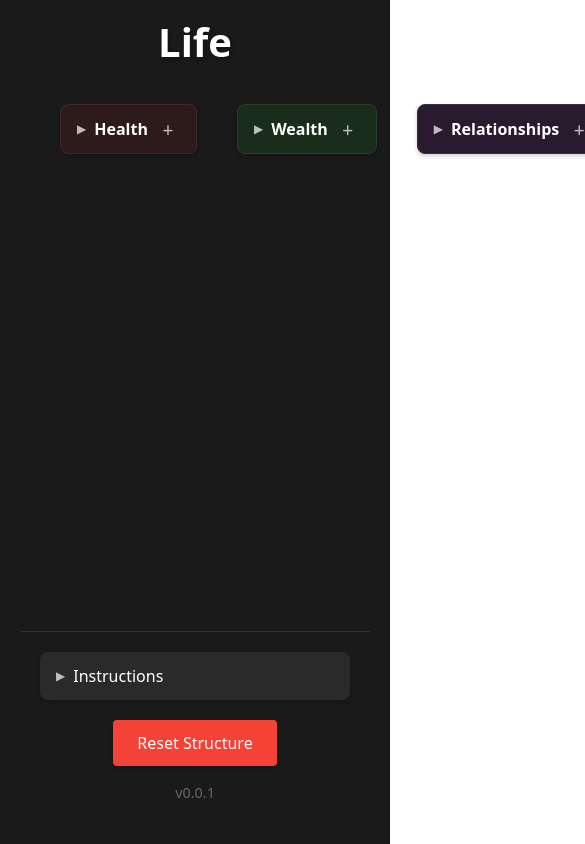
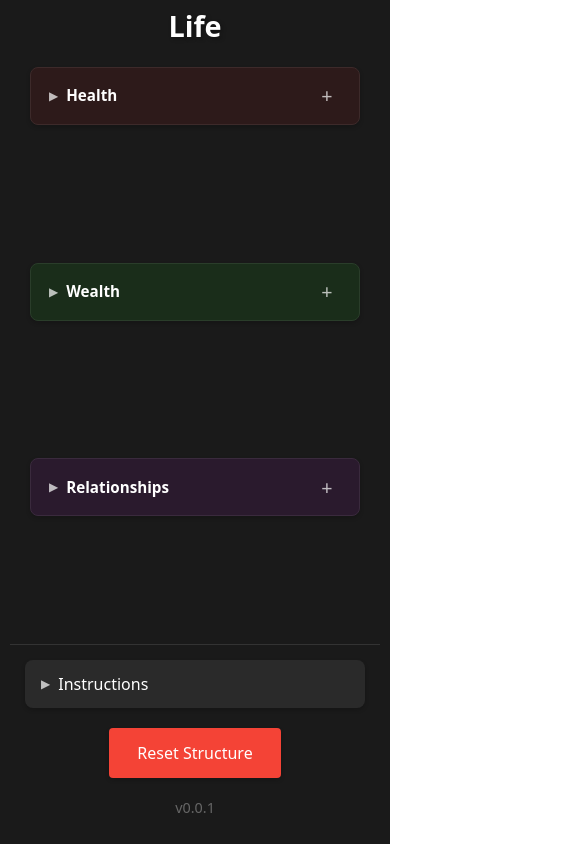
Before and after one commit to joebuono/life, a React (Vite) app: page / in a window 390 px wide. Shown: the top 844 px of the page, 585 px wide, since content can reach past the window. Built offline with nearby package versions, Linux system fonts and the light colour scheme.

Commit message:
Add mobile optimizations with responsive design

```diff
--- a/src/components/LifeTree.css
+++ b/src/components/LifeTree.css
@@ -358,3 +358,101 @@
   left: 0;
   color: #4CAF50;
 }
+
+/* Mobile Optimizations */
+@media (max-width: 768px) {
+  .life-tree {
+    padding: 10px;
+  }
+
+  .life-tree h1 {
+    font-size: 2em;
+    margin: 0 0 15px 0;
+  }
+
+  .tree-container {
+    flex-direction: column;
+    gap: 20px;
+    padding: 10px 20px;
+  }
+
+  .tree-node {
+    max-width: 100%;
+  }
+
+  .tree-children {
+    gap: 12px;
+    padding-top: 15px;
+  }
+
+  .tree-label {
+    padding: 16px 20px;
+    margin-bottom: 8px;
+  }
+
+  .add-button, .delete-button {
+    width: 32px;
+    height: 32px;
+    font-size: 1.4em;
+  }
+
+  .add-form {
+    padding: 15px;
+  }
+
+  .add-form input {
+    padding: 12px;
+    font-size: 16px; /* Prevents zoom on iOS */
+  }
+
+  .form-buttons button {
+    padding: 10px 20px;
+    font-size: 1em;
+  }
+
+  .reset-button {
+    padding: 16px 32px;
+    font-size: 1.1em;
+    width: 100%;
+    max-width: 300px;
+  }
+
+  .footer {
+    padding: 15px;
+  }
+
+  .footer-buttons {
+    gap: 15px;
+  }
+}
+
+/* Small mobile devices */
+@media (max-width: 480px) {
+  .life-tree h1 {
+    font-size: 1.8em;
+  }
+
+  .tree-label {
+    padding: 14px 18px;
+    font-size: 0.95em;
+  }
+
+  .add-button, .delete-button {
+    width: 28px;
+    height: 28px;
+    font-size: 1.3em;
+  }
+
+  .add-form input {
+    padding: 10px;
+  }
+
+  .form-buttons button {
+    padding: 8px 16px;
+  }
+
+  .reset-button {
+    padding: 14px 28px;
+    font-size: 1em;
+  }
+}
```
